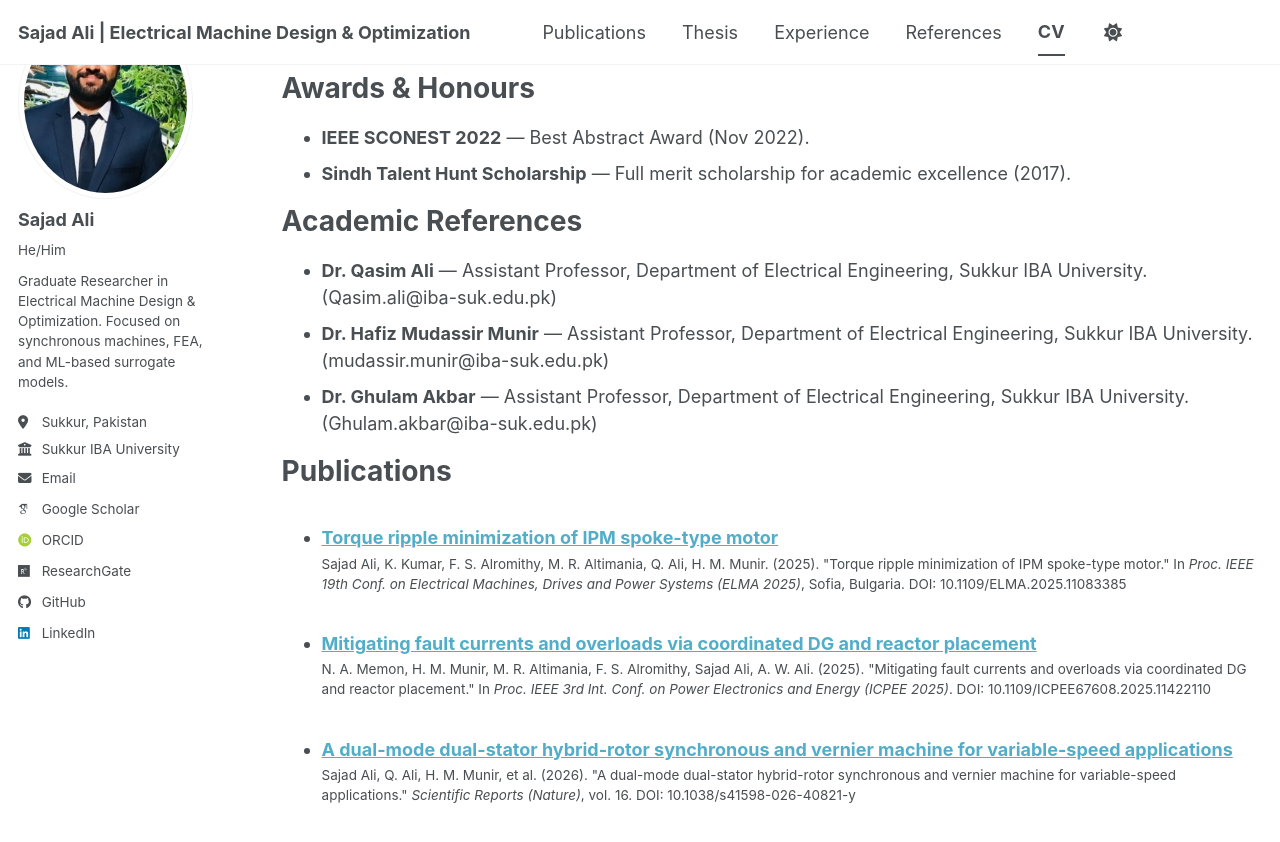
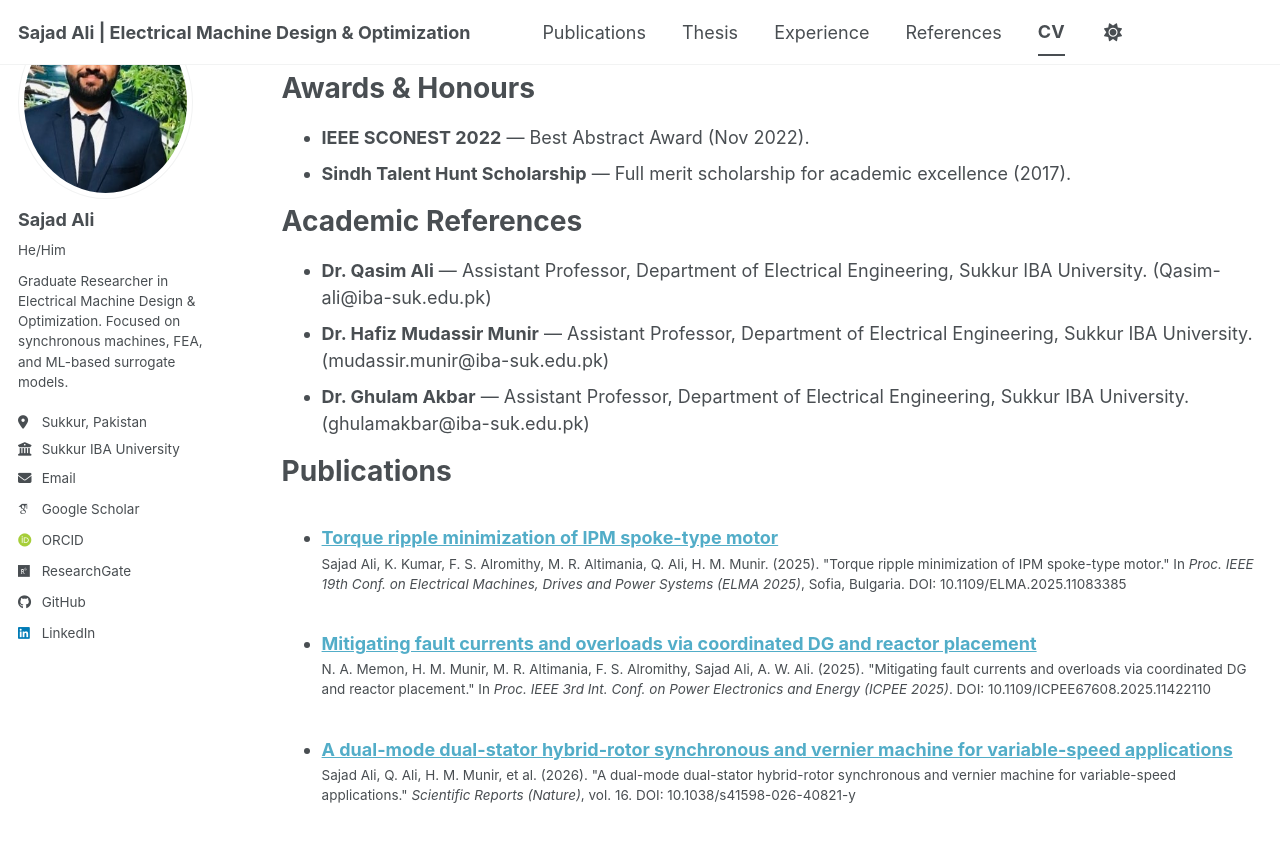
Before and after one commit to sajadali78/sajadali.github.io, a Jekyll site: the page built from _pages/cv.md, in a window 1280 px wide and 900 px high, scrolled down 1827 px. Shown: the top 842 px of the window. Built offline with Jekyll 4.4.1, drawn with Linux system fonts in a browser that asks for light colours; some web fonts are replaced; a script bundle is joined from its source files by our own code; library files that are not in the unit come from our copies.

Commit message:
Correct email addresses in CV
Updated email addresses for academic references.

```diff
--- a/_pages/cv.md
+++ b/_pages/cv.md
@@ -60,9 +60,9 @@ Awards & Honours
 
 Academic References
 ======
-* **Dr. Qasim Ali** — Assistant Professor, Department of Electrical Engineering, Sukkur IBA University. (Qasim.ali@iba-suk.edu.pk)
+* **Dr. Qasim Ali** — Assistant Professor, Department of Electrical Engineering, Sukkur IBA University. (Qasim-ali@iba-suk.edu.pk)
 * **Dr. Hafiz Mudassir Munir** — Assistant Professor, Department of Electrical Engineering, Sukkur IBA University. (mudassir.munir@iba-suk.edu.pk)
-* **Dr. Ghulam Akbar** — Assistant Professor, Department of Electrical Engineering, Sukkur IBA University. (Ghulam.akbar@iba-suk.edu.pk)
+* **Dr. Ghulam Akbar** — Assistant Professor, Department of Electrical Engineering, Sukkur IBA University. (ghulamakbar@iba-suk.edu.pk)
 
 Publications
 ======
```
